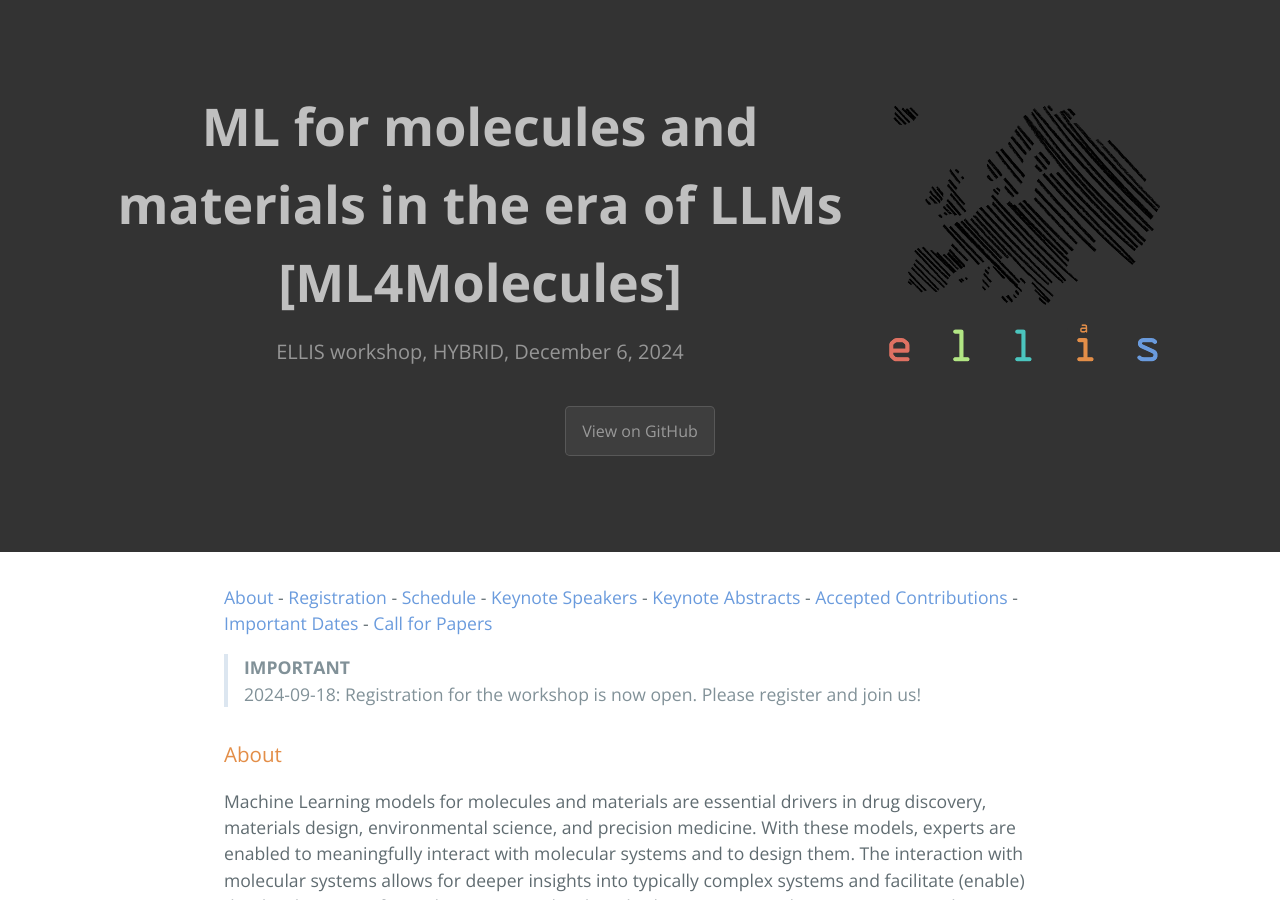
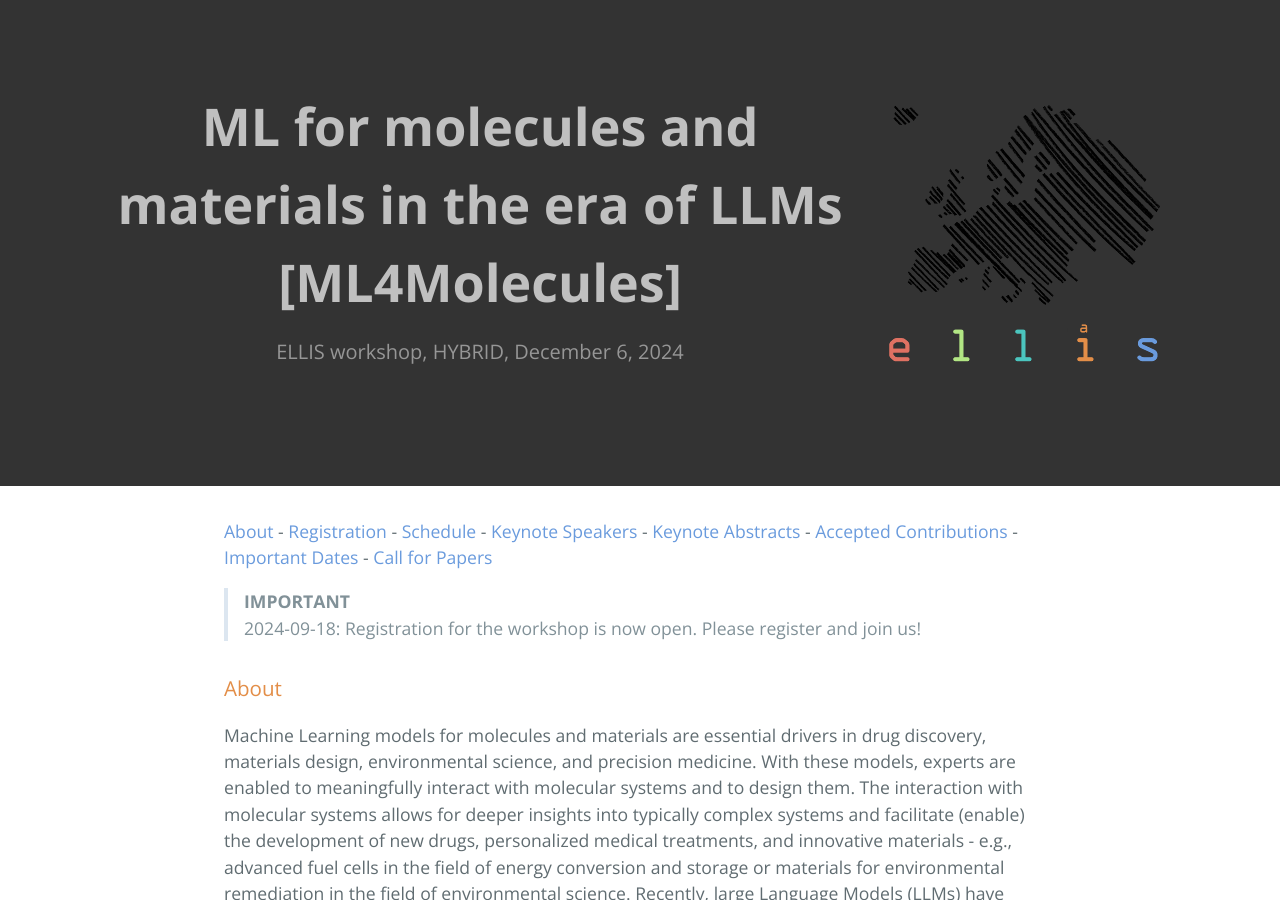
Before and after one commit to moleculediscovery/workshop2024, a Jekyll site: the page built from index.md, in a window 1280 px wide and 900 px high. Built offline with Jekyll 4.4.1, drawn with Linux system fonts in a browser that asks for light colours; our own code applies the rules of GitHub Pages for plain Markdown files.

Commit message:
Update _config.yml

```diff
--- a/_config.yml
+++ b/_config.yml
@@ -9,3 +9,5 @@ color:
     android_theme: "#000" # this default to gradient_color
     link: "#6a9bdd" # this default to gradient_color
     section_title: "#e38e48" # this default to gradient_color
+buttons:
+    github_hide: true # hides "View on Github"
```
